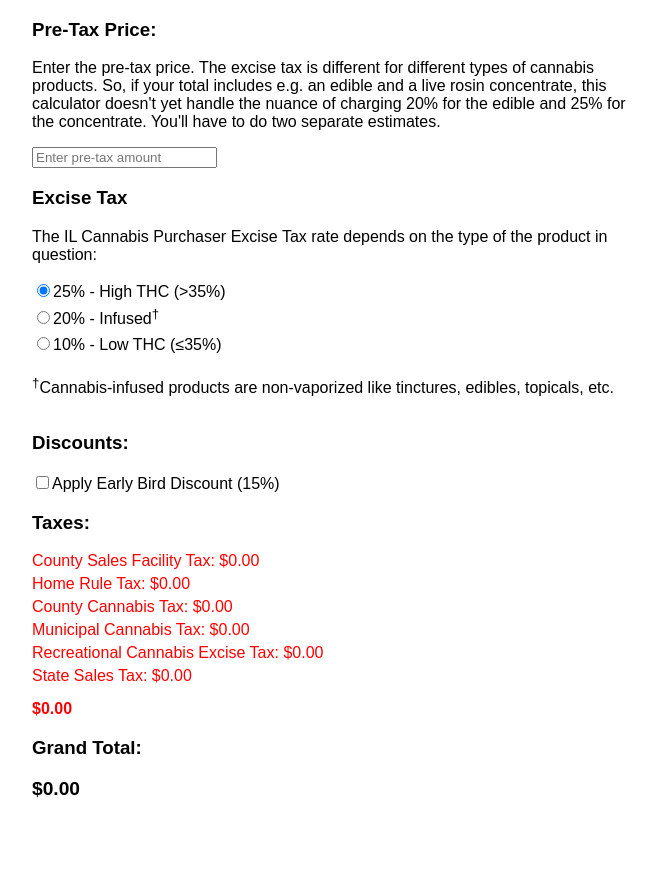
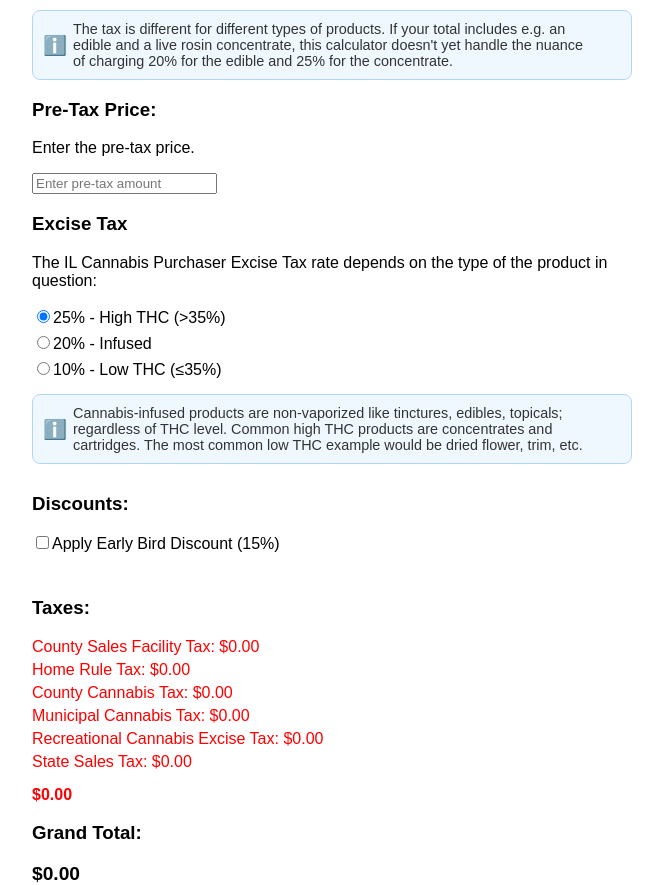
Before and after one commit to dephekt/il-trees-calc, a React (Create React App) app: page / in a window 1280 px wide. Shown: the whole page, without its empty margins (308-971 px from the left). Before the commit the page ends 800 px from the top, so only its background shows below. Built offline with nearby package versions, Linux system fonts and the light colour scheme.

Commit message:
ui: add and use new notice callout css class (#2)
* ui: make infusion notice a cute callout with css
* ui: put excise tax info in a notice callout too

```diff
--- a/src/App.css
+++ b/src/App.css
@@ -31,6 +31,26 @@
     line-height: 1.0;
 }
 
+.notice-info {
+    position: relative; /* Needed to position the icon absolutely within this container */
+    padding: 10px 40px;
+    margin: 10px 0;
+    border: 1px solid #b3d4fc; /* Light blue border */
+    border-radius: 8px; /* Rounded corners */
+    background-color: #f0f8ff; /* Light background color */
+    color: #333;
+    font-size: 0.9rem; /* Smaller font size */
+}
+
+.notice-info:before {
+    content: "ℹ️"; /* Unicode for the informational emoji */
+    position: absolute;
+    left: 10px;
+    top: 50%;
+    transform: translateY(-50%); /* Center vertically */
+    font-size: 1.2rem; /* Slightly larger emoji size */
+}
+
 .tax-details {
     color: red; /* Default color for taxes */
 }
@@ -47,10 +67,20 @@
     margin-top: 15px;
 }
 
+.discount-placeholder {
+    height: 10px;
+    margin: 5px 0;
+    visibility: hidden;
+}
+
 .discount-item {
+    visibility: visible;
     color: green; /* Color for discounts */
     font-weight: bold;
-    margin-top: 10px;
+}
+
+.discount-checkbox {
+    margin-bottom: 5px;
 }
 
 .discount-amount {
--- a/src/App.js
+++ b/src/App.js
@@ -58,13 +58,12 @@ const App = () => {
     return (
         <div className="app-container">
             <div className="input-section">
+                <p className="notice-info">The tax is different for different types of products.
+                    If your total includes e.g. an edible and a live rosin concentrate, this
+                    calculator doesn't yet handle the nuance of charging 20% for the edible and
+                    25% for the concentrate.</p>
                 <h3 className="section-titles">Pre-Tax Price:</h3>
-                <p>Enter the pre-tax price. The excise tax is different for different types of
-                    cannabis products. So, if your total includes e.g. an edible and a live rosin
-                    concentrate, this calculator doesn't yet handle the nuance of charging 20%
-                    for the edible and 25% for the concentrate. You'll have to do two separate
-                    estimates.
-                </p>
+                <p>Enter the pre-tax price.</p>
                 <input
                     type="number"
                     value={preTaxAmount}
@@ -95,7 +94,7 @@ const App = () => {
                                     checked={productType === 'infused'}
                                     onChange={(e) => setProductType(e.target.value)}
                                 />
-                                20% - Infused<sup>&dagger;</sup>
+                                20% - Infused
                             </label>
                         </div>
                         <div className="radio-option">
@@ -109,9 +108,9 @@ const App = () => {
                                 10% - Low THC (&le;35%)
                             </label>
                         </div>
-                        <p className="notice-info"><sup>&dagger;</sup>Cannabis-infused products are non-vaporized like
-                            tinctures, edibles,
-                            topicals, etc.</p>
+                        <p className="notice-info">Cannabis-infused products are non-vaporized like tinctures, edibles,
+                            topicals; regardless of THC level. Common high THC products are concentrates and cartridges.
+                            The most common low THC example would be dried flower, trim, etc.</p>
                         <h3 className="section-titles">Discounts:</h3>
                         <label className="discount-checkbox">
                             <input
@@ -120,10 +119,12 @@ const App = () => {
                                 onChange={(e) => setIsEarlyBirdSpecial(e.target.checked)}
                             />
                             Apply Early Bird Discount (15%)
+                        </label>
+                        <div className="discount-placeholder">
                             {isEarlyBirdSpecial && preTaxAmount && (
                                 <div className="discount-item">-${formatCurrency(discount)}</div>
                             )}
-                        </label>
+                        </div>
                     </div>
                 </div>
             </div>
```
